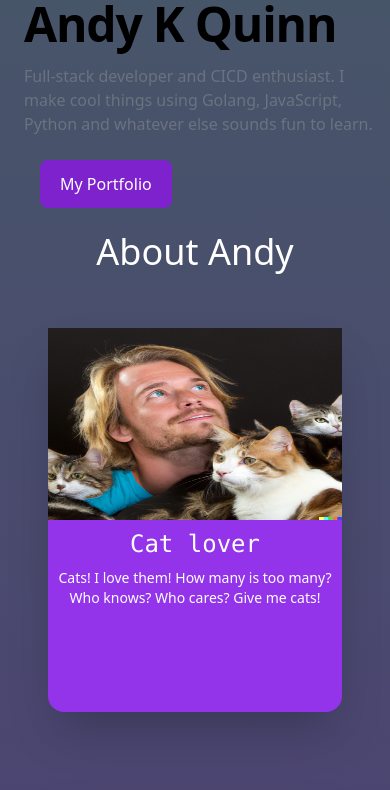
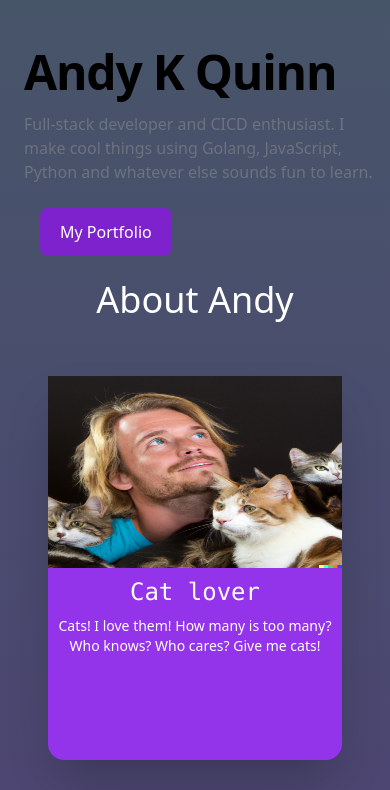
Before and after one commit to AndyKQuinn/my-personal-site, a Nuxt app: page / in a window 390 px wide. Shown: the top 790 px of the page. Built offline with nearby package versions, Linux system fonts and the light colour scheme.

Commit message:
fix padding on hero image

```diff
--- a/components/AboutMe.vue
+++ b/components/AboutMe.vue
@@ -2,7 +2,9 @@
 
 <template>
     <section class="">
-        <p class="flex justify-center text-4xl pt-6 text-white">About Andy</p>
+        <p class="flex justify-center text-4xl pt-6 sm:mt-6 text-white">
+            About Andy
+        </p>
         <div
             class="flex grid sm:grid-cols-1 md:grid-cols-3 gap-12 md:gap-24 p-8 mt-2"
         >
--- a/components/MyHeroSection.vue
+++ b/components/MyHeroSection.vue
@@ -1,8 +1,8 @@
 <script lang="ts" setup></script>
 
 <template>
-    <section class="">
-        <div class="grid mx-auto lg:grid-cols-12">
+    <section>
+        <div class="grid pt-12 sm:pt-0 mx-auto lg:grid-cols-12">
             <div class="mr-auto place-self-center lg:col-span-7">
                 <h1
                     class="sm:mt-6 max-w-2xl mb-4 ml-6 text-5xl font-extrabold tracking-tight leading-none md:text-5xl xl:text-6xl dark:text-white"
```
